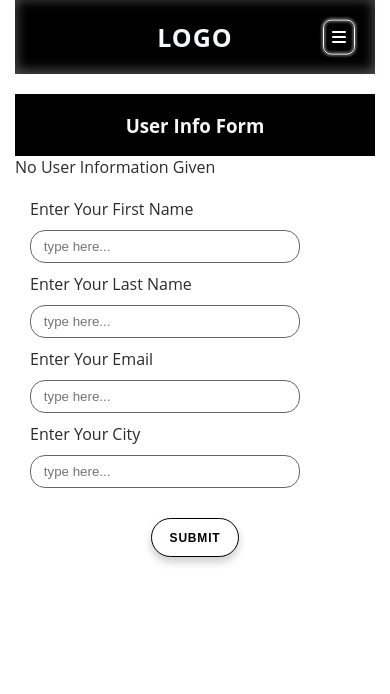
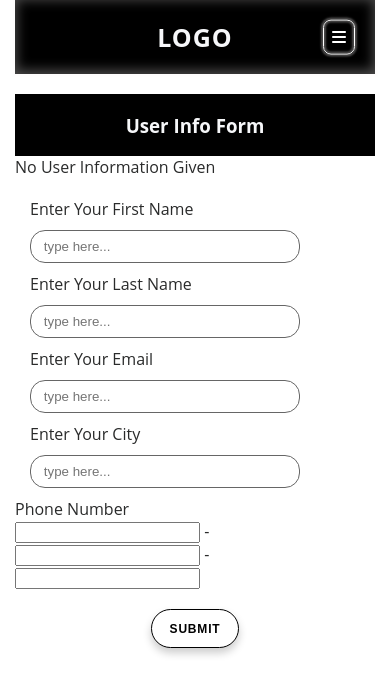
Before and after one commit to savus/ProjectsRepractice, a React (Vite) app: page / in a window 390 px wide. Shown: the top 694 px of the page. Built offline with nearby package versions, Linux system fonts and the light colour scheme; data requests are answered from the project's data file.

Commit message:
build PhoneInput component and use Refs to automatically focus on next or prev phone input fields

```diff
--- a/src/App.tsx
+++ b/src/App.tsx
@@ -15,6 +15,7 @@ import { PortfolioGallery } from "./components/PortfolioGallery";
 import { PortfolioCardsProvider } from "./components/providers/PortfolioCardsProvider";
 import { useState } from "react";
 import { UserInformationForm } from "./components/UserInformationForm";
+import { allCities } from "./utils/all-cities";
 
 export type TUserInformation = {
   userName: string;
@@ -49,6 +50,12 @@ function App() {
           </ScreenLayout>
         </HeaderLinkProvider>
       </MainSectionLayout>
+
+      <datalist id="cities">
+        {allCities.map((city) => (
+          <option key={city}>{city}</option>
+        ))}
+      </datalist>
     </>
   );
 }
--- a/src/components/UserInformationForm.tsx
+++ b/src/components/UserInformationForm.tsx
@@ -1,6 +1,7 @@
 import { TUserInformation } from "../App";
 import { ProfileInformation } from "./ProfileInformation";
-import { InputText } from "./shared/InputText";
+import { PhoneInput } from "./shared/PhoneInput";
+import { TextInput } from "./shared/TextInput";
 
 export const UserInformationForm = ({
   userData,
@@ -24,7 +25,7 @@ export const UserInformationForm = ({
         >
           <div className="container input-field-container flex-and-align">
             <div className="form-left-side">
-              <InputText
+              <TextInput
                 labelFor={"first-name"}
                 labelText={"Enter Your First Name"}
                 inputProps={{
@@ -32,7 +33,7 @@ export const UserInformationForm = ({
                   className: "input-primary",
                 }}
               />
-              <InputText
+              <TextInput
                 labelFor={"last-name"}
                 labelText={"Enter Your Last Name"}
                 inputProps={{
@@ -42,7 +43,7 @@ export const UserInformationForm = ({
               />
             </div>
             <div className="form-right-side">
-              <InputText
+              <TextInput
                 labelFor={"email"}
                 labelText={"Enter Your Email"}
                 inputProps={{
@@ -50,7 +51,7 @@ export const UserInformationForm = ({
                   className: "input-primary",
                 }}
               />
-              <InputText
+              <TextInput
                 labelFor={"city"}
                 labelText={"Enter Your City"}
                 inputProps={{
@@ -60,9 +61,9 @@ export const UserInformationForm = ({
               />
             </div>
           </div>
-
+          <PhoneInput />
           <div className="submit-button-container">
-            <InputText
+            <TextInput
               labelFor="submit"
               labelText=""
               inputProps={{
--- /dev/null
+++ b/src/components/shared/PhoneInput.tsx
@@ -0,0 +1,79 @@
+import { ChangeEventHandler, useRef, useState } from "react";
+import { TextInput } from "./TextInput";
+import { TPhoneInputState } from "../../types";
+
+export const PhoneInput = () => {
+  const [phoneInput, setPhoneInput] = useState<TPhoneInputState>(["", "", ""]);
+  const refs = [
+    useRef<HTMLInputElement>(null),
+    useRef<HTMLInputElement>(null),
+    useRef<HTMLInputElement>(null),
+  ];
+  const maxLengths = [3, 3, 4];
+
+  const onChangeEventHandler =
+    (index: number): ChangeEventHandler<HTMLInputElement> =>
+    (e) => {
+      const value = e.target.value;
+      const currentMaxLength = maxLengths[index];
+      const nextRef = refs[index < refs.length - 1 ? index + 1 : index];
+      const prevRef = refs[index > 0 ? index - 1 : index];
+      const shouldGoToNextRef = value.length === currentMaxLength;
+      const shouldGoToPrevRef = value.length === 0;
+
+      const newInputState = phoneInput.map((phoneInput, phoneIndex) =>
+        index === phoneIndex ? value : phoneInput
+      ) as TPhoneInputState;
+
+      if (shouldGoToNextRef) {
+        nextRef.current?.focus();
+      }
+
+      if (shouldGoToPrevRef) {
+        prevRef.current?.focus();
+      }
+
+      setPhoneInput(newInputState);
+    };
+
+  return (
+    <>
+      <div>Phone Number</div>
+      <TextInput
+        labelFor=""
+        labelText=""
+        inputProps={{
+          type: "text",
+          value: phoneInput[0],
+          onChange: onChangeEventHandler(0),
+          ref: refs[0],
+          maxLength: maxLengths[0],
+        }}
+      />{" "}
+      -
+      <TextInput
+        labelFor=""
+        labelText=""
+        inputProps={{
+          type: "text",
+          value: phoneInput[1],
+          onChange: onChangeEventHandler(1),
+          ref: refs[1],
+          maxLength: maxLengths[1],
+        }}
+      />{" "}
+      -
+      <TextInput
+        labelFor=""
+        labelText=""
+        inputProps={{
+          type: "text",
+          value: phoneInput[2],
+          onChange: onChangeEventHandler(2),
+          ref: refs[2],
+          maxLength: maxLengths[2],
+        }}
+      />
+    </>
+  );
+};
--- a/src/components/shared/InputText.tsx
+++ b/src/components/shared/TextInput.tsx
@@ -1,6 +1,6 @@
 import { InputProps } from "../../types";
 
-export const InputText = ({
+export const TextInput = ({
   inputProps,
   labelFor = "",
   labelText = "",
--- a/src/types.ts
+++ b/src/types.ts
@@ -23,3 +23,5 @@ export type TPortfolioCard = {
   popupTitle: string;
   popupDescription: string;
 };
+
+export type TPhoneInputState = [string, string, string];
--- /dev/null
+++ b/src/utils/all-cities.ts
@@ -0,0 +1,117 @@
+export const allCities = [
+  "Minas Tirith",
+  "Agar",
+  "Aldburg",
+  "Almaida",
+  "Alqualondë",
+  "Andúnië",
+  "Annúminas",
+  "Archet",
+  "Armenelos",
+  "Avallónë",
+  "Bablon",
+  "Belegost",
+  "Bree",
+  "Breredon",
+  "Brithombar",
+  "Bucklebury",
+  "Calembel",
+  "Caras Galadhon",
+  "Carn Dûm",
+  "Celbaros",
+  "Combe",
+  "Crickhollow",
+  "Dáin's hall",
+  "Dale",
+  "Dol Amroth",
+  "Edhellond",
+  "Edoras",
+  "Eglarest",
+  "Elvenking's Halls",
+  "Ephel Brandir",
+  "Estirin",
+  "Forgotten Villages",
+  "Forlond",
+  "Fornost Erain",
+  "Framsburg",
+  "Goblin-town",
+  "Gondolin",
+  "Grey Havens",
+  "Harlond (Gondor)",
+  "Harlond (Lindon)",
+  "Havens of Círdan",
+  "Havens of the Falas",
+  "Haysend",
+  "Kingdom under the Mountain",
+  "Kortirion",
+  "Lake-town",
+  "Linhir",
+  "Lond Daer",
+  "Menegroth",
+  "Minas Anor",
+  "Minas Ithil",
+  "Minas Morgul",
+  "Moria",
+  "Mundburg",
+  "Nargothrond",
+  "Newbury",
+  "Nindamos",
+  "Ninwi",
+  "Nogrod",
+  "Nulukkizdîn",
+  "Ondosto",
+  "Osgiliath",
+  "Ost-in-Edhil",
+  "Pelargir",
+  "Rivendell",
+  "Rómenna",
+  "Rûm",
+  "Staddle",
+  "Standelf",
+  "Taruithorn",
+  "Tavrobel",
+  "Tharbad",
+  "Tirion",
+  "Trui",
+  "Udul",
+  "Umbar",
+  "Underharrow",
+  "Upbourn",
+  "Valmar",
+  "Vinyalondë",
+  "Vinyamar",
+  "Budgeford",
+  "Bywater",
+  "Deephallow",
+  "Dwaling",
+  "Frogmorton",
+  "Gamwich",
+  "Great Smials",
+  "Greenholm",
+  "Hardbottle",
+  "Hobbiton",
+  "Little Delving",
+  "Long Cleeve",
+  "Longbottom",
+  "Michel Delving",
+  "Mugworth",
+  "Needlehole",
+  "Nobottle",
+  "Oatbarton",
+  "Overhill",
+  "Pincup",
+  "Quarry",
+  "Rushey",
+  "Scary",
+  "Stock",
+  "Tighfield",
+  "Tookbank",
+  "Tuckborough",
+  "Underhill",
+  "Undertowers",
+  "Waymeet",
+  "Whitfurrows",
+  "Whitwell",
+  "Willowbottom",
+  "Woodhall",
+];
```
